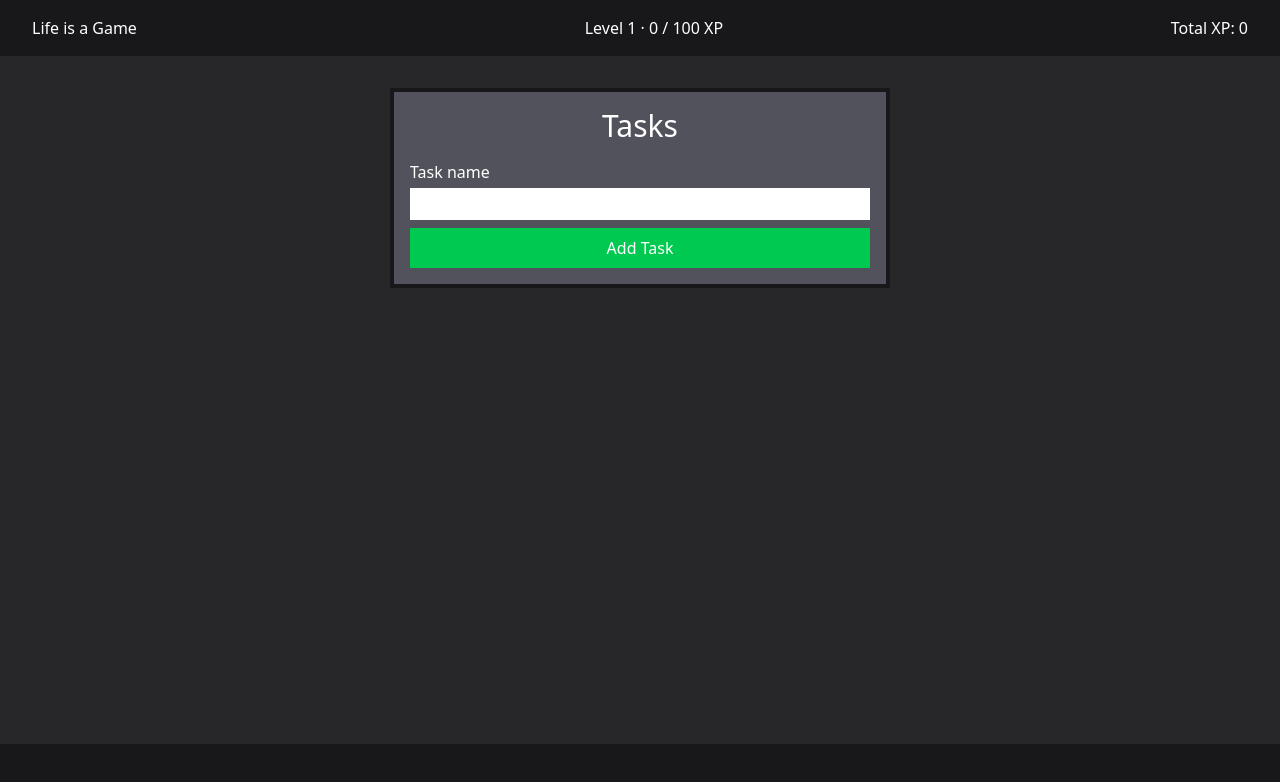
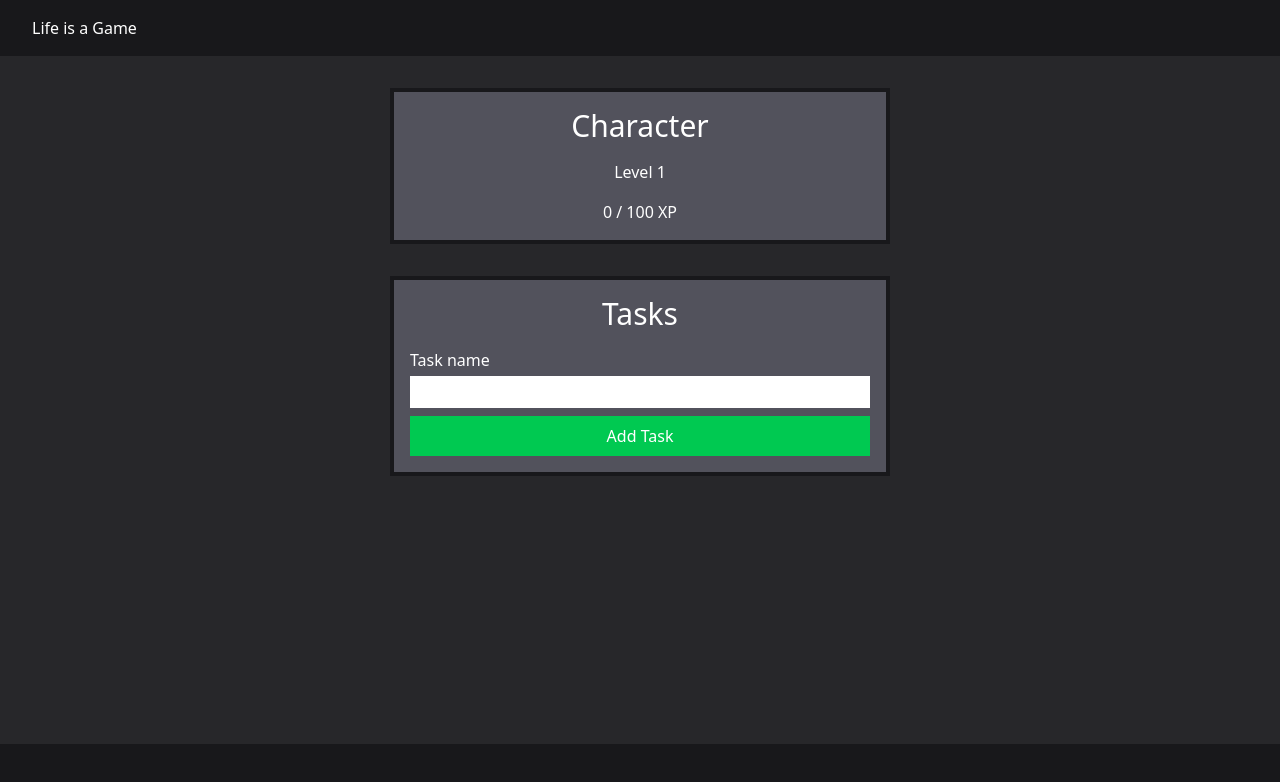
Before and after one commit to kapaha/life-is-a-game, a Vue app: page / in a window 1280 px wide. Shown: the top 782 px of the page. Built offline with nearby package versions, Linux system fonts and the light colour scheme; the HTML template or start-up script is replaced by a standard one.

Commit message:
Improve level and xp display

```diff
--- a/src/components/GameComp.vue
+++ b/src/components/GameComp.vue
@@ -43,12 +43,17 @@ function handleTaskComplete(id) {
 </script>
 
 <template>
-    <header class="flex items-center justify-between bg-zinc-900 px-8 py-4">
+    <header class="bg-zinc-900 px-8 py-4">
         <h1>Life is a Game</h1>
-        <p>Level {{ currentLevel }} · {{ currentLevelXp }} / 100 XP</p>
-        <p>Total XP: {{ totalXp }}</p>
     </header>
     <main class="flex-1 px-4">
+        <div
+            class="container mx-auto my-8 max-w-125 space-y-4 border-4 border-zinc-900 bg-zinc-600 p-4"
+        >
+            <h2 class="text-center text-3xl">Character</h2>
+            <p class="text-center">Level {{ currentLevel }}</p>
+            <p class="text-center">{{ currentLevelXp }} / 100 XP</p>
+        </div>
         <div
             class="container mx-auto my-8 max-w-125 space-y-4 border-4 border-zinc-900 bg-zinc-600 p-4"
         >
```
